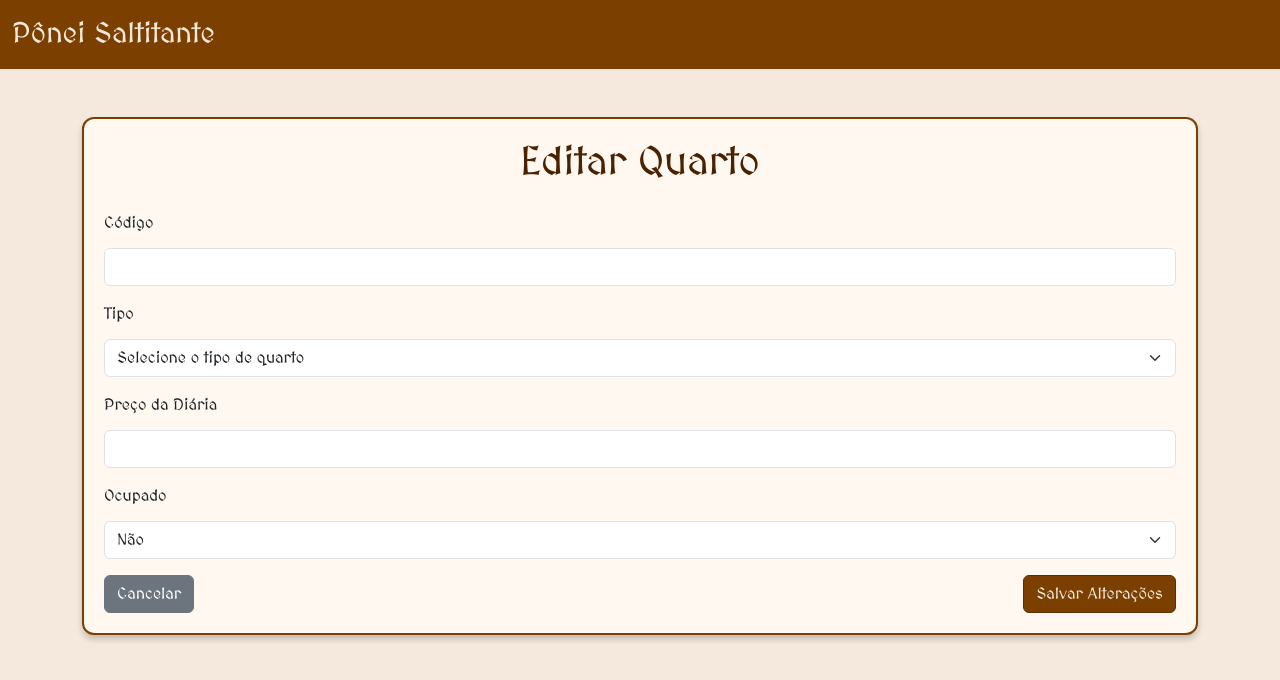
After one commit to adrianelopes/Banco-de-Dados---CRUD-SDA, a FastAPI app: template templates/editar_quarto.html in a window 1280 px wide. The commit adds this page. Shown: the top 680 px of the page. Run offline with FastAPI, Linux system fonts and the light colour scheme; the template is opened without the code that fills it, so the values that code supplies are empty.

Commit message:
dezembro de 81

```diff
--- a/main.py
+++ b/main.py
@@ -8,6 +8,7 @@ from fastapi.staticfiles import StaticFiles
 from database import get_connection
 from database import create_tables
 from queries import QuartoManager
+from quarto import Quarto
 import csv
 create_tables()
 
@@ -52,10 +53,10 @@ def delete_quarto(id: int):
     return RedirectResponse("/quartos", status_code=303)
 
 # Atualizar quarto
-@app.post("/update/{id}")
-def update(id: int, codigo: str = Form(...), tipo: str = Form(...), preco_diaria: float = Form(...), ocupado: str = Form(...)):
-    manager.update(id, codigo, tipo, preco_diaria, ocupado.lower() == "sim")
-    return RedirectResponse("/quartos", status_code=303)
+# @app.post("/update/{id}")
+# def update(id: int, codigo: str = Form(...), tipo: str = Form(...), preco_diaria: float = Form(...), ocupado: str = Form(...)):
+#     manager.update(id, codigo, tipo, preco_diaria, ocupado.lower() == "sim")
+#     return RedirectResponse("/quartos", status_code=303)
 
 # Reservar quarto
 @app.get("/reservar/{id}", response_class=HTMLResponse)
@@ -136,3 +137,35 @@ def detalhes_quarto(id: int, request: Request):
             "foto_url": foto_url
         }
     )
+
+# Página de edição de quarto
+@app.get("/editar/{id}", response_class=HTMLResponse)
+def editar_page(id: int, request: Request):
+    quarto = manager.get_by_id(id)
+    if not quarto:
+        return HTMLResponse(f"<h1>Quarto {id} não encontrado</h1>", status_code=404)
+
+    return templates.TemplateResponse(
+        "editar_quarto.html",
+        {"request": request, "quarto": quarto}
+    )
+
+# Atualizar quarto
+@app.post("/editar/{id}")
+def editar_quarto(
+    id: int,
+    codigo: str = Form(...),
+    tipo: str = Form(...),
+    preco_diaria: float = Form(...),
+    ocupado: str = Form(...)
+):
+    quarto = Quarto(
+        id=id,
+        codigo=codigo,
+        tipo=tipo,
+        preco_diaria=preco_diaria,
+        ocupado=True if ocupado.lower() == "sim" else False
+    )
+
+    manager.update(quarto)
+    return RedirectResponse("/quartos", status_code=303)
--- /dev/null
+++ b/templates/editar_quarto.html
@@ -0,0 +1,93 @@
+<!DOCTYPE html>
+<html lang="pt-br">
+<head>
+  <meta charset="UTF-8">
+  <title>Editar Quarto - Pônei Saltitante</title>
+  <link href="https://cdn.jsdelivr.net/npm/bootstrap@5.3.2/dist/css/bootstrap.min.css" rel="stylesheet">
+  <link href="https://fonts.googleapis.com/css2?family=MedievalSharp&display=swap" rel="stylesheet">
+  <style>
+    body {
+      background-color: #f4e9dc;
+      font-family: 'MedievalSharp', cursive;
+    }
+    .navbar { background-color: #7b3f00; }
+    .navbar-brand { font-size: 1.8rem; color: #f4e9dc !important; }
+    .btn-medieval {
+      background-color: #7b3f00;
+      color: #f4e9dc;
+      border: 1px solid #5a2e00;
+    }
+    .btn-medieval:hover {
+      background-color: #5a2e00;
+      color: #fff8f0;
+    }
+    input, select {
+      margin: 5px 0;
+      padding: 5px;
+      width: 100%;
+      background-color: #fff;
+      border: 1px solid #ccc;
+      border-radius: 4px;
+      box-sizing: border-box;
+    }
+    h1 { color: #4b2200; }
+    .medieval-card {
+      background-color: #fff8f0;
+      border: 2px solid #7b3f00;
+      border-radius: 12px;
+      padding: 20px;
+      box-shadow: 0 4px 6px rgba(0,0,0,0.2);
+    }
+  </style>
+</head>
+<body>
+  <nav class="navbar navbar-expand-lg">
+    <div class="container-fluid">
+      <a class="navbar-brand" href="/">Pônei Saltitante</a>
+    </div>
+  </nav>
+
+  <div class="container mt-5">
+    <div class="medieval-card">
+      <h1 class="mb-4 text-center">Editar Quarto</h1>
+
+      <form method="post" action="/editar/{{ quarto.id }}">
+        <div class="mb-3">
+          <label for="codigo" class="form-label">Código</label>
+          <input type="text" class="form-control" id="codigo" name="codigo" value="{{ quarto.codigo }}" required>
+        </div>
+
+        <div class="mb-3">
+          <label for="tipo" class="form-label">Tipo</label>
+          <select class="form-select" id="tipo" name="tipo" required>
+            <option value="">Selecione o tipo de quarto</option>
+            <option value="hobbit" {% if quarto.tipo|lower == 'hobbit' %}selected{% endif %}>Hobbit</option>
+            <option value="anao"   {% if quarto.tipo|lower == 'anao'   %}selected{% endif %}>Anão</option>
+            <option value="elfo"   {% if quarto.tipo|lower == 'elfo'   %}selected{% endif %}>Elfo</option>
+          </select>
+        </div>
+
+        <div class="mb-3">
+          <label for="preco_diaria" class="form-label">Preço da Diária</label>
+          <input type="number" step="0.01" class="form-control" id="preco_diaria" name="preco_diaria" value="{{ quarto.preco_diaria }}" required>
+        </div>
+
+        <div class="mb-3">
+          <label for="ocupado" class="form-label">Ocupado</label>
+          <select class="form-select" id="ocupado" name="ocupado">
+            <option value="sim" {% if quarto.ocupado %}selected{% endif %}>Sim</option>
+            <option value="nao" {% if not quarto.ocupado %}selected{% endif %}>Não</option>
+          </select>
+        </div>
+
+        <div class="d-flex justify-content-between">
+          <a href="/quartos" class="btn btn-secondary">Cancelar</a>
+          <button type="submit" class="btn btn-medieval">Salvar Alterações</button>
+        </div>
+      </form>
+    </div>
+  </div>
+
+  <script src="https://cdn.jsdelivr.net/npm/bootstrap@5.3.2/dist/js/bootstrap.bundle.min.js"></script>
+</body>
+</html>
--- a/templates/listar_quartos.html
+++ b/templates/listar_quartos.html
@@ -141,6 +141,12 @@ body { background-color: #f4e9dc; font-family: 'MedievalSharp', cursive; }
                   <i class="bi bi-exclamation-circle-fill"></i>
                 </a>
 
+                <a href="/editar/{{ quarto.id }}"
+                       class="position-absolute top-0 start-0 m-2 btn btn-medieval btn-sm"
+                       title="Editar quarto">
+                       <i class="bi bi-pencil"></i>
+                    </a>
+
                 <div class="card-body text-center">
                     <h5 class="card-title">Quarto {{ quarto.codigo }}</h5>
                     <p class="card-text">Tipo: {{ quarto.tipo }}</p>
```
